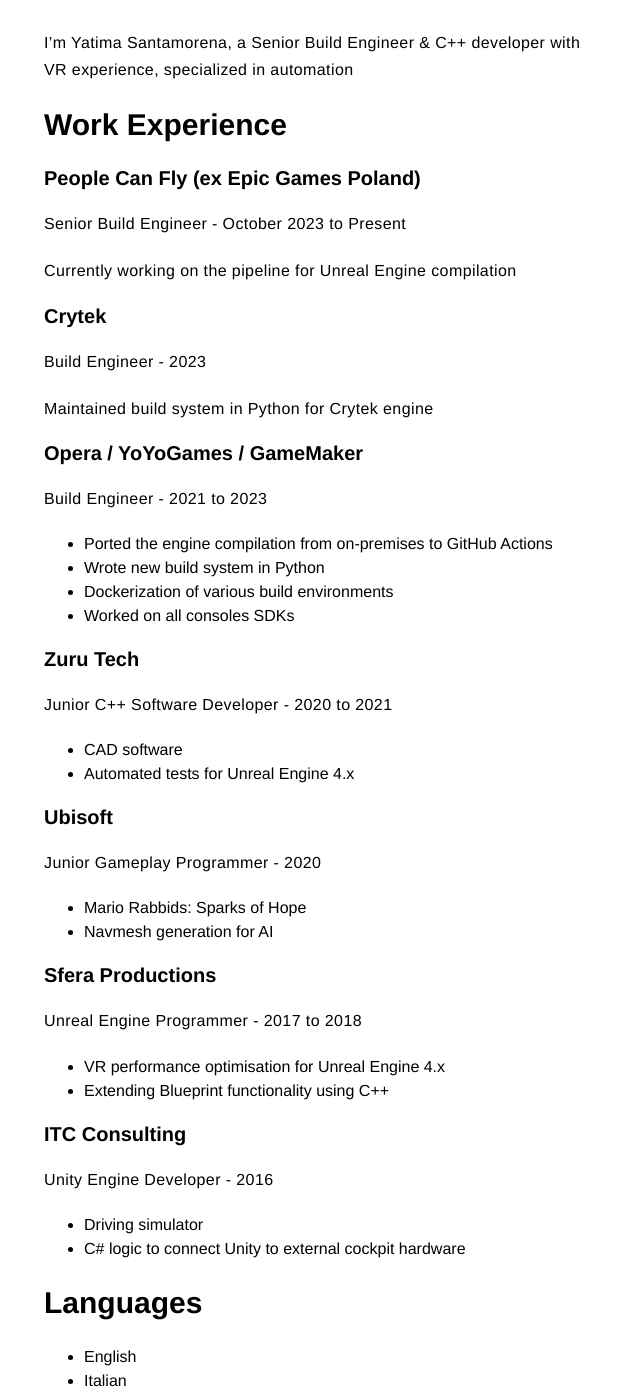
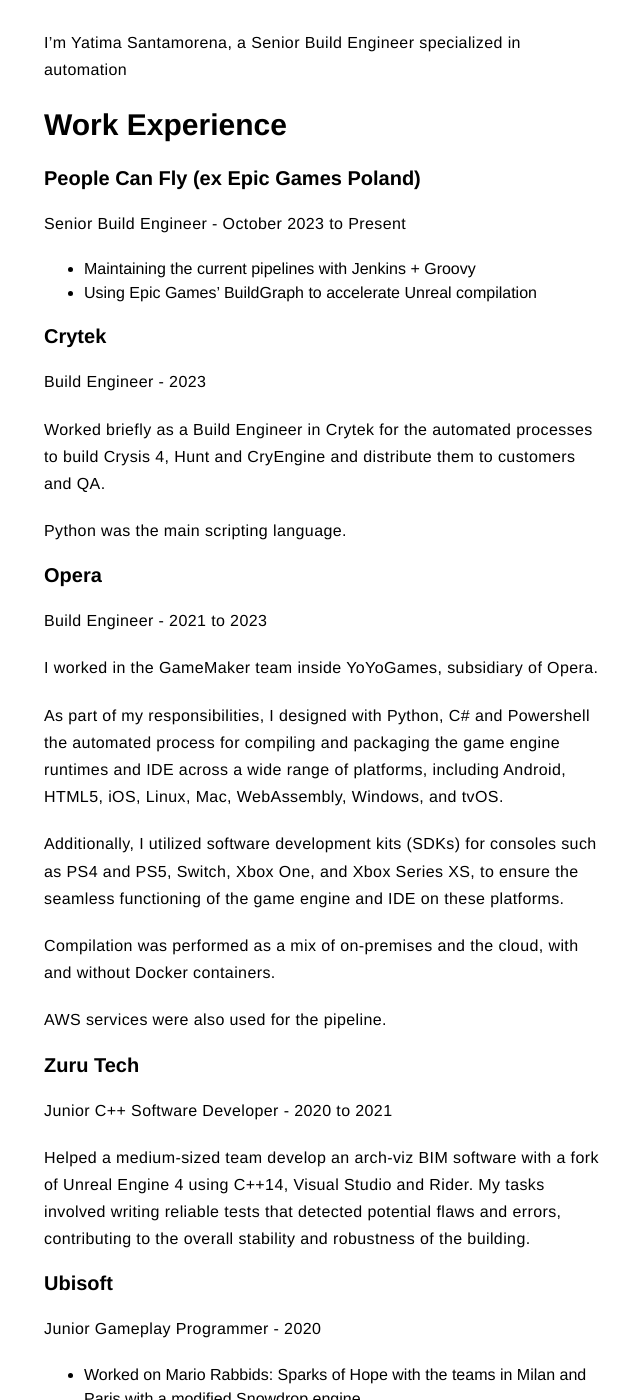
Before and after one commit to yatima1460/yatima1460.github.io, a Jekyll site: the page built from CV.md, in a window 1280 px wide and 1400 px high, scrolled down 201 px. Shown: the whole window, without its empty margins (316-956 px from the left). Built offline with Jekyll 4.4.1, drawn with Linux system fonts in a browser that asks for light colours; nearby versions of some CDN libraries; our own code applies the rules of GitHub Pages for plain Markdown files; some of the changed text lies outside the part shown.

Commit message:
Update CV.md

```diff
--- a/CV.md
+++ b/CV.md
@@ -1,6 +1,6 @@
 # Who am I?
 
-I'm Yatima Santamorena, a Senior Build Engineer & C++ developer with VR experience, specialized in automation
+I'm Yatima Santamorena, a Senior Build Engineer specialized in automation
 
 ## Work Experience
 
@@ -8,50 +8,88 @@
 
 Senior Build Engineer - October 2023 to Present
 
-Currently working on the pipeline for Unreal Engine compilation
+* Maintaining the current pipelines with Jenkins + Groovy
+* Using Epic Games' BuildGraph to accelerate Unreal compilation
 
 ### Crytek
 
 Build Engineer - 2023
 
-Maintained build system in Python for Crytek engine
+Worked briefly as a Build Engineer in Crytek for the automated processes to build Crysis 4,
+Hunt and CryEngine and distribute them to customers and QA.
 
-### Opera / YoYoGames / GameMaker
+Python was the main scripting language.
+
+### Opera
 
 Build Engineer - 2021 to 2023
 
-* Ported the engine compilation from on-premises to GitHub Actions
-* Wrote new build system in Python
-* Dockerization of various build environments
-* Worked on all consoles SDKs
+I worked in the GameMaker team inside YoYoGames, subsidiary of Opera.
+
+As part of my responsibilities, I designed with Python, C# and Powershell the automated process
+for compiling and packaging the game engine runtimes and IDE across a wide range of platforms, including Android, HTML5, iOS, Linux, Mac, WebAssembly,
+Windows, and tvOS.
+
+Additionally, I utilized software development kits (SDKs) for consoles such as
+PS4 and PS5, Switch, Xbox One, and Xbox Series XS, to ensure the seamless functioning of the
+game engine and IDE on these platforms.
+
+Compilation was performed as a mix of on-premises and the cloud, with and without Docker
+containers.
+
+AWS services were also used for the pipeline.
 
 ### Zuru Tech
 
 Junior C++ Software Developer - 2020 to 2021
 
-* CAD software
-* Automated tests for Unreal Engine 4.x
+Helped a medium-sized team develop an arch-viz BIM software with a fork of Unreal Engine 4 using C++14, Visual Studio and Rider.
+My tasks involved writing reliable tests that detected potential flaws and errors, contributing to the
+overall stability and robustness of the building.
 
 ### Ubisoft
 
 Junior Gameplay Programmer - 2020
 
-* Mario Rabbids: Sparks of Hope
-* Navmesh generation for AI
+* Worked on Mario Rabbids: Sparks of Hope with the teams in Milan and Paris with a modified Snowdrop engine,
+* C++17, Perforce and Windows environment
+* I was responsible for designing and implementing a C++ backend to automate the generation of the navmesh, which facilitated AI pathfinding in the game.
 
 ### Sfera Productions
 
 Unreal Engine Programmer - 2017 to 2018
 
-* VR performance optimisation for Unreal Engine 4.x
-* Extending Blueprint functionality using C++
+ I developed VR virtual tours, experiences, documentaries, and video games with a small team
+using various early-market headsets such as Oculus DK2, HTC Vive, Samsung Gear, Cardboard,
+and Daydream.
+
+We utilized Unreal Engine 4.x as our development engine.
+One notable collaboration was with Cranio Creations, an Italian board game manufacturer, where
+we digitized a tabletop board game to run within Unreal with VR controllers.
+
+e showcased multiple VR video games and experiences at Lucca Comics & Games, one of
+Europe's largest comic-cons, where we had our own stand.
+Additionally, I contributed to the publication of a video game on Steam.
+
+Alongside occasional C++ programming, my main focus was on performance optimizations.
+
+As we were running VR simulations on hardware not specifically designed for virtual reality, including
+high-end Android phones like Samsung Gear compatible devices, I tackled challenges related to
+draw calls, pixel overdraw, mesh optimization, and benchmarking bottlenecks within projects. Also extending Unreal's Blueprints functionality using C++.
 
 ### ITC Consulting
 
 Unity Engine Developer - 2016
 
-* Driving simulator
-* C# logic to connect Unity to external cockpit hardware
+I collaborated with a small team on a driving simulator project using Unity Engine, C#, and
+external libraries.
+
+* Developed a high-performance C# library for real-time user action recording, storing them in a
+local SQLite database to enable replay analysis by teachers.
+* Utilized Windows kernel DLL APIs in C# to establish a connection between the cockpit
+hardware and Unity, enabling the simulation of vehicle inertia and collisions through an
+emulated RS-232 serial port with USB on Arduino.
+* Maintained an AI system to control multiple agents simulating traffic in a city environment.
 
 ## Languages
 
```
Also changed, not shown: other parts of CV.md (+4 -0 lines).
